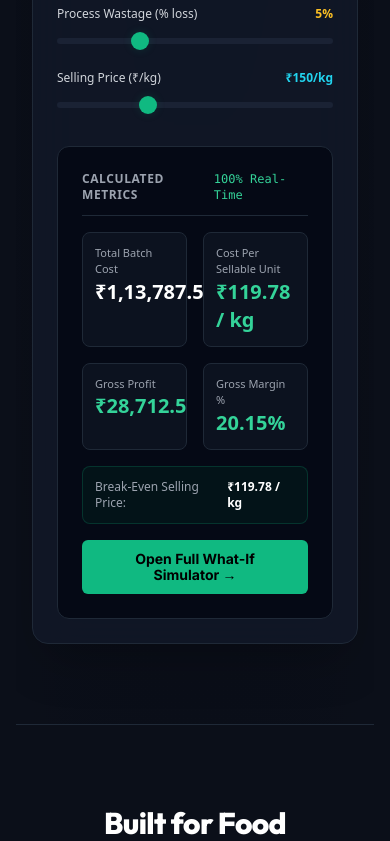
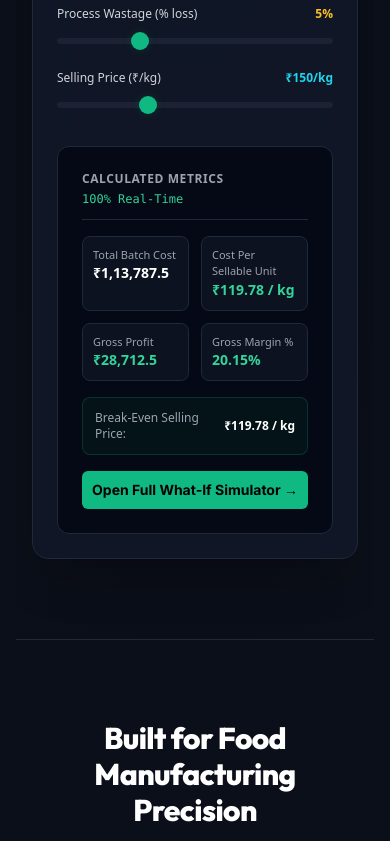
Before and after one commit to Fafda-Jalebi/food-production-cost-optimizer, a React (Vite) app in the folder client/: page / in a window 390 px wide. Shown: the part 1304-2145 px from the top of the page. Built offline with nearby package versions, Linux system fonts and the light colour scheme.

Commit message:
Optimize calculator metrics for mobile

```diff
--- a/client/src/index.css
+++ b/client/src/index.css
@@ -281,3 +281,12 @@ input[type="range"]::-webkit-slider-thumb {
 ::-webkit-scrollbar-thumb:hover {
   background: var(--border-highlight);
 }
+
+/* Hide scrollbars for horizontally-scrollable rows (e.g. mobile navbar sub-nav) */
+.no-scrollbar::-webkit-scrollbar {
+  display: none;
+}
+.no-scrollbar {
+  -ms-overflow-style: none;
+  scrollbar-width: none;
+}
--- a/client/src/pages/LandingPage.jsx
+++ b/client/src/pages/LandingPage.jsx
@@ -92,7 +92,7 @@ export default function LandingPage({ onLaunchApp, onSelectPreset }) {
           </div>
 
           {/* Interactive Live Sandbox Preview Card */}
-          <div className="mt-16 bg-gray-900/90 border border-gray-800 rounded-2xl p-6 lg:p-8 shadow-2xl backdrop-blur-xl relative">
+          <div className="mt-16 bg-gray-900/90 border border-gray-800 rounded-2xl p-6 lg:p-8 shadow-2xl backdrop-blur-xl relative w-full max-w-full min-w-0">
             <div className="flex items-center justify-between border-b border-gray-800 pb-4 mb-6">
               <div className="flex items-center gap-3">
                 <div className="w-3 h-3 rounded-full bg-rose-500" />
@@ -103,10 +103,10 @@ export default function LandingPage({ onLaunchApp, onSelectPreset }) {
               <span className="badge badge-emerald">Instant Calculation</span>
             </div>
 
-            <div className="grid grid-cols-1 lg:grid-cols-12 gap-8 items-center">
+            <div className="grid grid-cols-1 lg:grid-cols-12 gap-8 items-center min-w-0">
 
               {/* Controls Column */}
-              <div className="lg:col-span-6 space-y-5">
+              <div className="lg:col-span-6 space-y-5 min-w-0">
                 <h3 className="text-lg font-bold text-white flex items-center gap-2">
                   <Sliders className="w-5 h-5 text-emerald-400" />
                   <span>Adjust Batch Parameters</span>
@@ -174,46 +174,46 @@ export default function LandingPage({ onLaunchApp, onSelectPreset }) {
               </div>
 
               {/* Live Output Metrics */}
-              <div className="lg:col-span-6 bg-gray-950/80 border border-gray-800 rounded-xl p-6 space-y-4">
-                <div className="flex items-center justify-between border-b border-gray-800 pb-3">
-                  <span className="text-xs font-semibold text-gray-400 uppercase tracking-wider">Calculated Metrics</span>
-                  <span className="text-xs text-emerald-400 font-mono">100% Real-Time</span>
+              <div className="lg:col-span-6 bg-gray-950/80 border border-gray-800 rounded-xl p-6 space-y-4 w-full min-w-0 max-w-full">
+                <div className="flex flex-wrap items-center justify-between gap-x-2 gap-y-1 border-b border-gray-800 pb-3 min-w-0">
+                  <span className="text-xs font-semibold text-gray-400 uppercase tracking-wider whitespace-nowrap">Calculated Metrics</span>
+                  <span className="text-xs text-emerald-400 font-mono whitespace-nowrap">100% Real-Time</span>
                 </div>
 
-                <div className="grid grid-cols-2 gap-4">
-                  <div className="bg-gray-900/60 p-3 rounded-lg border border-gray-800">
+                <div className="grid grid-cols-2 gap-3 sm:gap-4 min-w-0">
+                  <div className="bg-gray-900/60 p-2.5 sm:p-3 rounded-lg border border-gray-800 min-w-0 overflow-hidden">
                     <span className="text-[11px] text-gray-400 block">Total Batch Cost</span>
-                    <span className="text-xl font-extrabold text-white">{formatCurrency(quickEconomics.totalProductionCost)}</span>
+                    <span className="text-sm sm:text-xl font-extrabold text-white block break-words">{formatCurrency(quickEconomics.totalProductionCost)}</span>
                   </div>
 
-                  <div className="bg-gray-900/60 p-3 rounded-lg border border-gray-800">
+                  <div className="bg-gray-900/60 p-2.5 sm:p-3 rounded-lg border border-gray-800 min-w-0 overflow-hidden">
                     <span className="text-[11px] text-gray-400 block">Cost Per Sellable Unit</span>
-                    <span className="text-xl font-extrabold text-emerald-400">₹{quickEconomics.costPerUnit} / kg</span>
+                    <span className="text-sm sm:text-xl font-extrabold text-emerald-400 block break-words">₹{quickEconomics.costPerUnit} / kg</span>
                   </div>
 
-                  <div className="bg-gray-900/60 p-3 rounded-lg border border-gray-800">
+                  <div className="bg-gray-900/60 p-2.5 sm:p-3 rounded-lg border border-gray-800 min-w-0 overflow-hidden">
                     <span className="text-[11px] text-gray-400 block">Gross Profit</span>
-                    <span className={`text-xl font-extrabold ${quickEconomics.grossProfit >= 0 ? 'text-emerald-400' : 'text-rose-400'}`}>
+                    <span className={`text-sm sm:text-xl font-extrabold block break-words ${quickEconomics.grossProfit >= 0 ? 'text-emerald-400' : 'text-rose-400'}`}>
                       {formatCurrency(quickEconomics.grossProfit)}
                     </span>
                   </div>
 
-                  <div className="bg-gray-900/60 p-3 rounded-lg border border-gray-800">
+                  <div className="bg-gray-900/60 p-2.5 sm:p-3 rounded-lg border border-gray-800 min-w-0 overflow-hidden">
                     <span className="text-[11px] text-gray-400 block">Gross Margin %</span>
-                    <span className={`text-xl font-extrabold ${quickEconomics.profitMarginPercentage >= 20 ? 'text-emerald-400' : (quickEconomics.profitMarginPercentage > 0 ? 'text-amber-400' : 'text-rose-400')}`}>
+                    <span className={`text-sm sm:text-xl font-extrabold block break-words ${quickEconomics.profitMarginPercentage >= 20 ? 'text-emerald-400' : (quickEconomics.profitMarginPercentage > 0 ? 'text-amber-400' : 'text-rose-400')}`}>
                       {quickEconomics.profitMarginPercentage}%
                     </span>
                   </div>
                 </div>
 
-                <div className="p-3 rounded-lg bg-emerald-950/30 border border-emerald-500/20 text-xs text-gray-300 flex items-center justify-between">
-                  <span className="text-gray-400">Break-Even Selling Price:</span>
-                  <span className="font-bold text-white">₹{quickEconomics.breakEvenSellingPrice} / kg</span>
+                <div className="p-3 rounded-lg bg-emerald-950/30 border border-emerald-500/20 text-xs text-gray-300 flex items-center justify-between gap-2 min-w-0">
+                  <span className="text-gray-400 min-w-0 break-words">Break-Even Selling Price:</span>
+                  <span className="font-bold text-white whitespace-nowrap">₹{quickEconomics.breakEvenSellingPrice} / kg</span>
                 </div>
 
                 <button
                   onClick={() => onLaunchApp('whatif')}
-                  className="w-full btn btn-primary text-xs py-2.5"
+                  className="w-full btn btn-primary text-xs py-2.5 whitespace-nowrap"
                 >
                   Open Full What-If Simulator &rarr;
                 </button>
```
